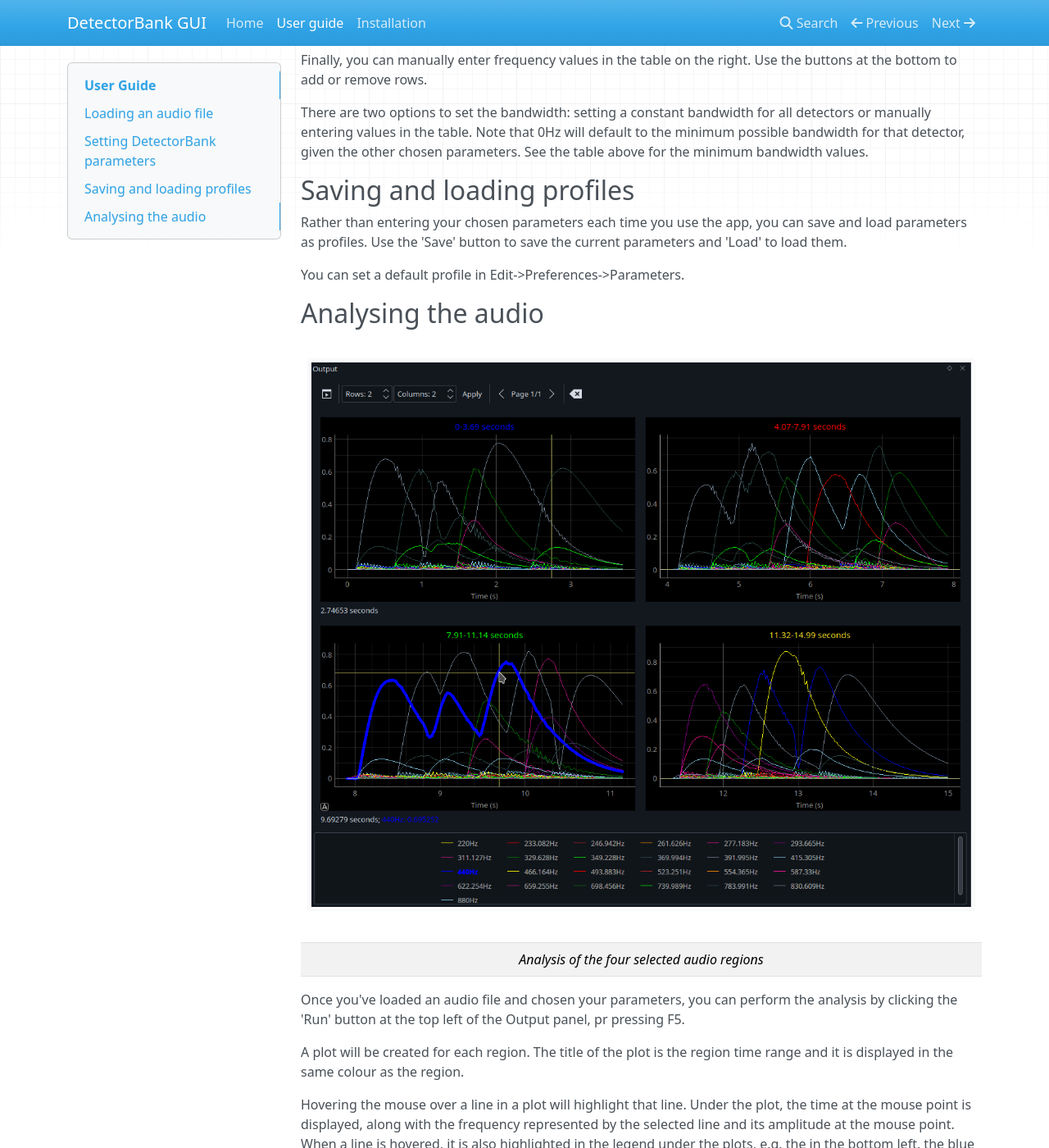
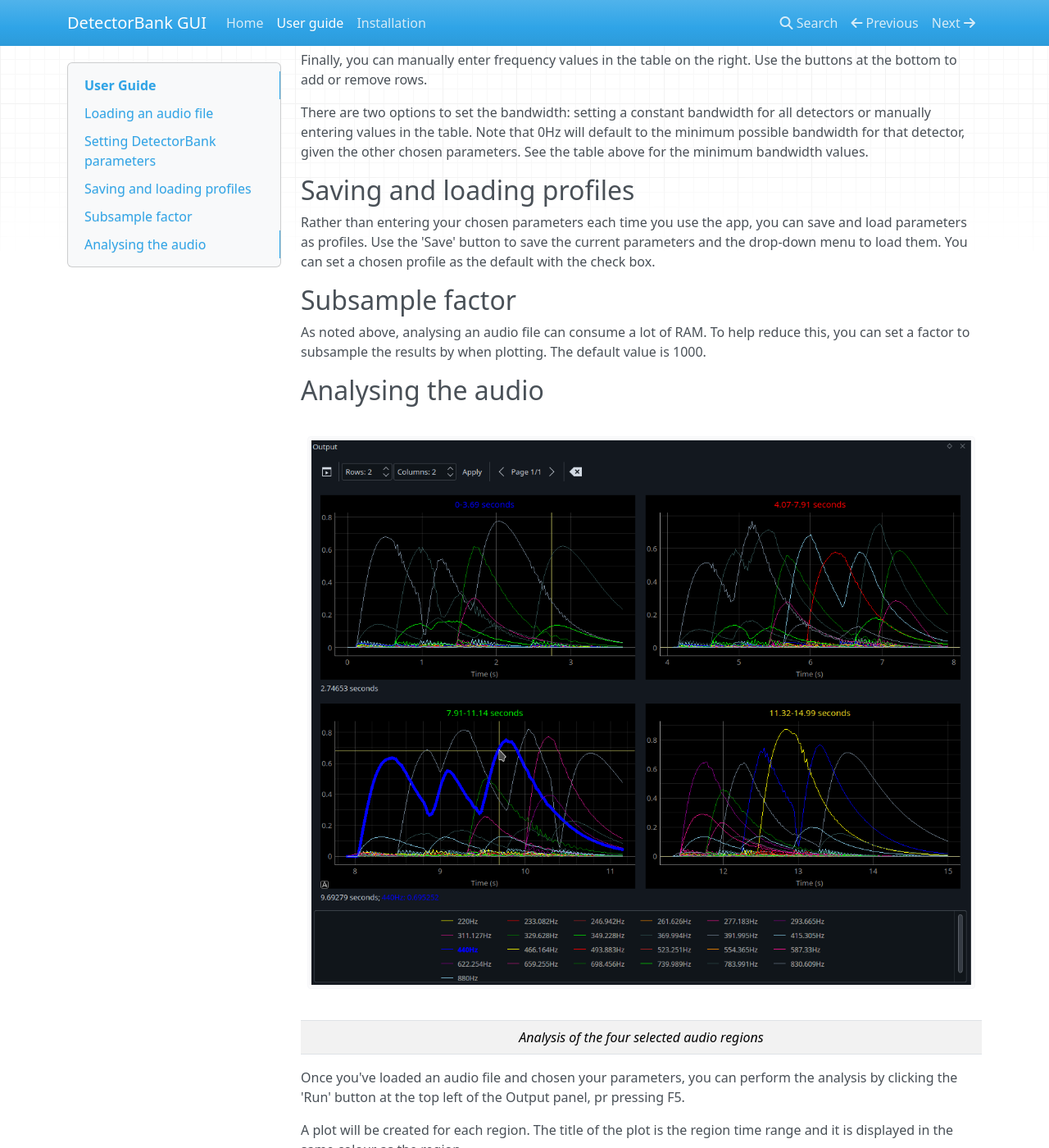
Before and after one commit to keziah55/detectorbank-gui, an MkDocs documentation site: the page built from docs/user_guide.md, in a window 1280 px wide and 1400 px high, scrolled down 4005 px. Shown: the whole window at 82% size. Built offline with MkDocs 1.6.1, drawn with Linux system fonts in a browser that asks for light colours; nearby versions of some CDN libraries; some of the changed text lies outside the part shown.

Commit message:
updating docs

```diff
--- a/docs/user_guide.md
+++ b/docs/user_guide.md
@@ -13,7 +13,7 @@ Output on the right.
 |:--:|
 | *Audio file with four regions. The current mouse position is given under the plot.* |
 
-Usethe button in the top right of the Audio Input panel to select an audio file.
+Use the button in the top right of the Audio Input panel to select an audio file.
 Note that it must be a '.wav' file.
 
 Performing analysis on a large audio file can consume a lot of RAM, so you can select
@@ -99,10 +99,13 @@ minimum bandwidth values.
 ## Saving and loading profiles
 
 Rather than entering your chosen parameters each time you use the app, you can save and load
-parameters as profiles. Use the 'Save' button to save the current parameters and 'Load'
-to load them.
+parameters as profiles. Use the 'Save' button to save the current parameters and the drop-down
+menu to load them. You can set a chosen profile as the default with the check box.
 
-You can set a default profile in Edit->Preferences->Parameters.
+## Subsample factor
+
+As noted above, analysing an audio file can consume a lot of RAM. To help reduce this, you can
+set a factor to subsample the results by when plotting. The default value is 1000.
 
 ## Analysing the audio
 
```
Also changed, not shown: other parts of docs/user_guide.md (+1 -2 lines), docs/installation.md (+5 -0 lines).
